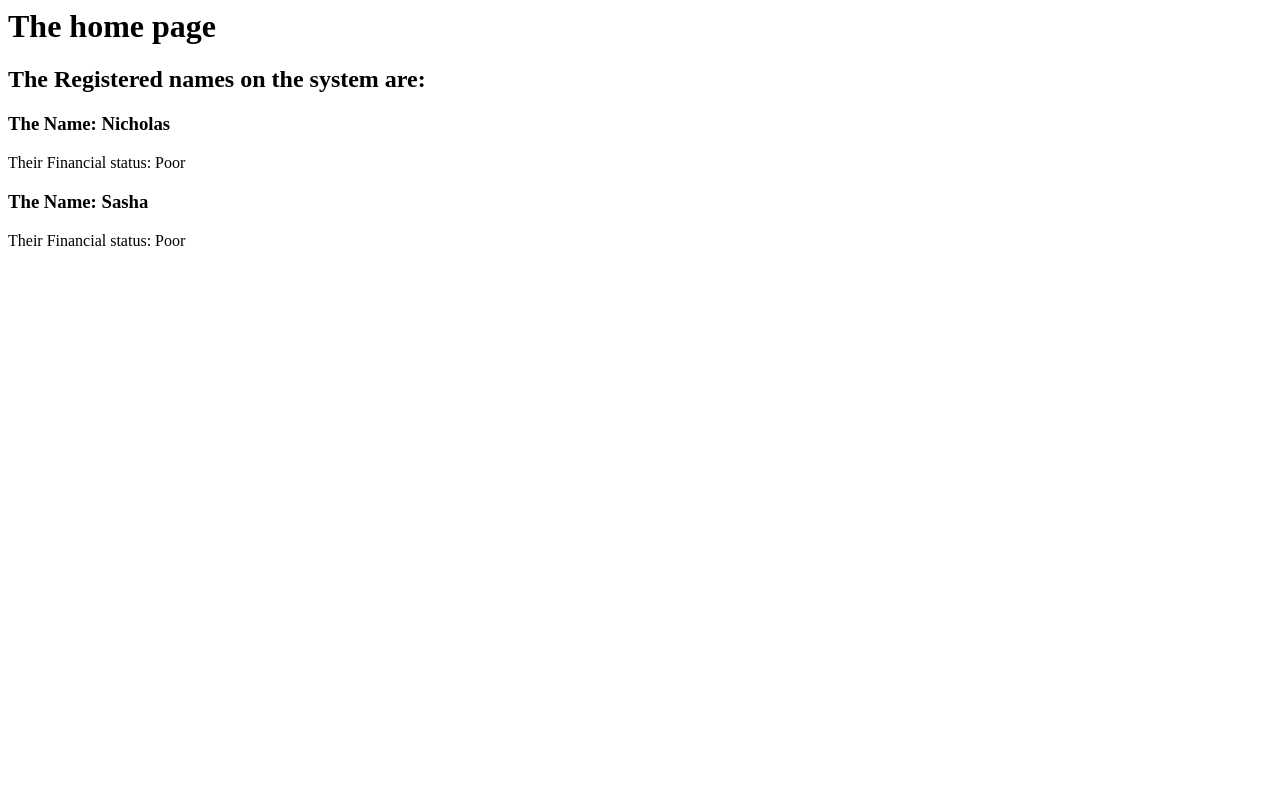
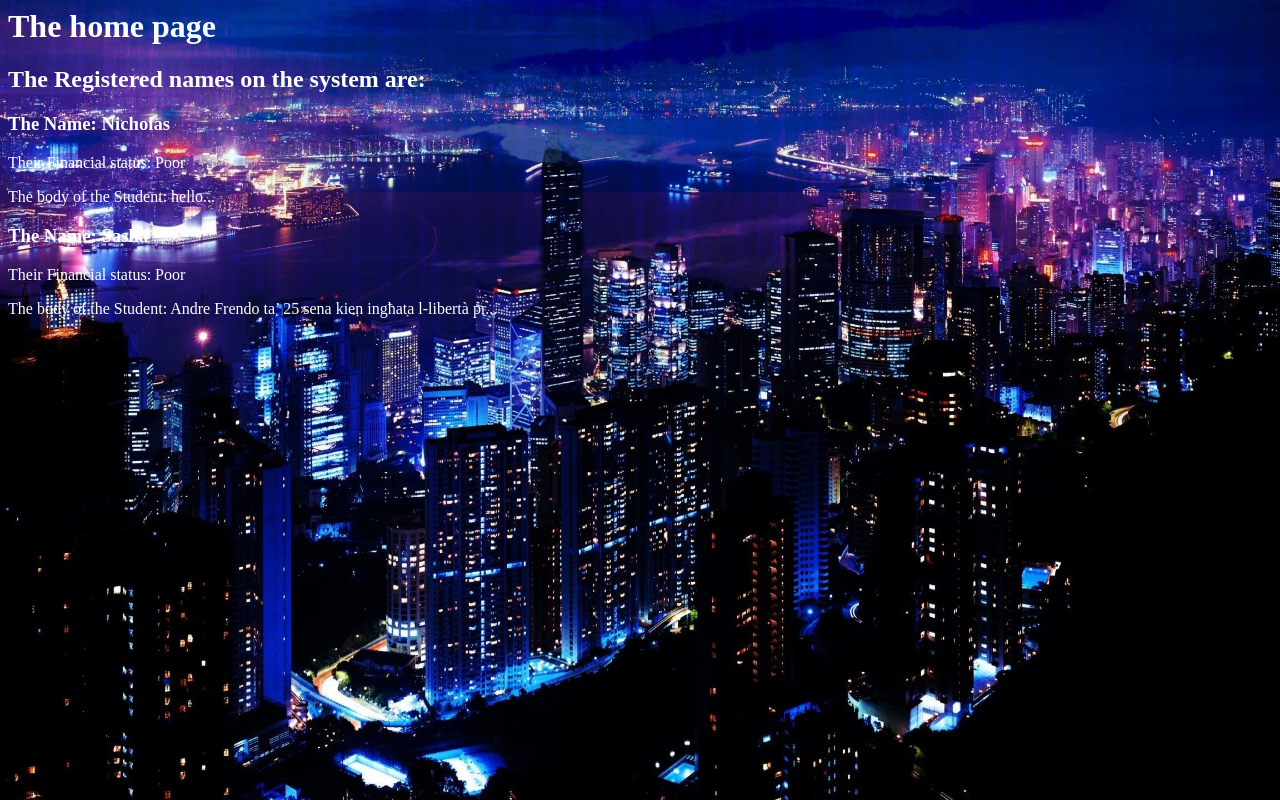
Before and after one commit to NicholasCardona/3rd, a Django app: page / in a window 1280 px wide. Run offline with Django 4.2, Linux system fonts and the light colour scheme; data comes from the database, SQL or seed files in the repository; both versions use the stored data as it was after the commit.

Commit message:
Background working on home/ but not anywhere else

```diff
--- a/blog/app/models.py
+++ b/blog/app/models.py
@@ -39,5 +39,9 @@ class Student(models.Model):
         default='mid',
     )
 
+    body = models.TextField()
     def __str__(self):
         return self.name
+
+    def shorten(self):
+        return self.body[:50] + '...'
--- a/blog/app/urls.py
+++ b/blog/app/urls.py
@@ -1,14 +1,17 @@
 from django.contrib import admin
 from django.urls import path
 from . import views
+from django.contrib.staticfiles.urls import staticfiles_urlpatterns
 
 urlpatterns = [
     path("", views.home),
     path('articles/', views.article),
 
 
-    # ex: /polls/5/results/
     path("results/<int:question_id>/", views.results, name="results"),
     path('testing/<int:numbering>', views.testing, name = 'testing'),
-    path('article1/', views.article_list )
+    path('article1/', views.article_list ),
+    path('index/', views.index),
 ]
+
+urlpatterns += staticfiles_urlpatterns()
--- a/blog/app/views.py
+++ b/blog/app/views.py
@@ -24,3 +24,6 @@ def article_list(request):
 def home(request):
     names = Student.objects.all()
     return render(request, 'home.html', {'names':names})
+
+def index(request):
+    return render(request, 'index.html')
--- /dev/null
+++ b/blog/static/styles.css
@@ -0,0 +1,28 @@
+body{
+
+        background-image: url("images/1145728.webp");
+        background-color: white;
+        background-repeat: no-repeat;
+        background-position: center;
+        background-size: cover;
+}
+
+h1 {
+
+    color: white;
+  }
+
+h2 {
+
+color: white;
+}
+
+h3 {
+
+color: white;
+}
+
+p {
+
+color: white;
+}
--- a/blog/templates/articles.html
+++ b/blog/templates/articles.html
@@ -1 +1,6 @@
+{% load static %}
+<link rel="stylesheet"  href= static/styles.css>
+
+
+
 <h1>This is the Articles tmeplate</h1>
--- a/blog/templates/home.html
+++ b/blog/templates/home.html
@@ -1,3 +1,6 @@
+{% load static %}
+<link rel="stylesheet"  href= static/styles.css>
+
 <h1>The home page</h1>
 
 <h2> The Registered names on the system are:</h2>
@@ -10,5 +13,6 @@
         <h3>The Name: {{name.name}}</h3>
         <p>Their Financial status: {{name.Finances}}</p>
         </div>
+        <p>The body of the Student: {{name.shorten}}</p>
     {% endfor %}
 </div>
--- /dev/null
+++ b/blog/templates/index.html
@@ -0,0 +1 @@
+<h1>This page shall be used to test proposed webpages.</h1>
```
Also changed, not shown: blog/blog/settings.py (+8 -2 lines), blog/app/migrations/0005_student_body.py (added), blog/db.sqlite3, blog/static/Images/1145728.webp (added), blog/static/Images/background.jpeg (added), 3 other files.
